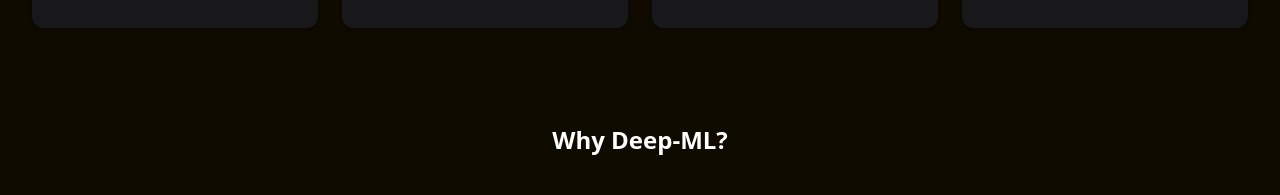
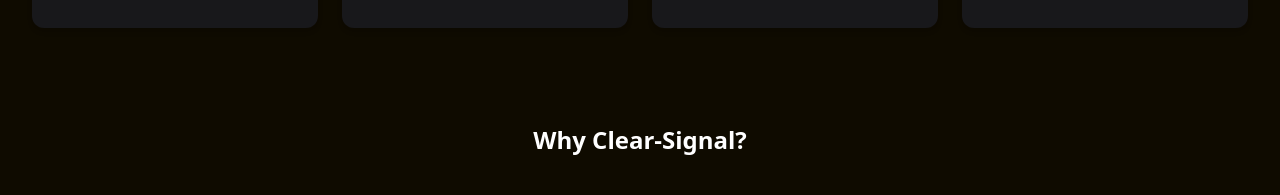
Before and after one commit to Clear-Signal/frontend, a React (Vite) app: page / in a window 1280 px wide. Shown: the part 1085-1280 px from the top of the page. Built offline with nearby package versions, Linux system fonts and the light colour scheme.

Commit message:
fix small bugs

```diff
--- a/src/components/WhyDeepML.jsx
+++ b/src/components/WhyDeepML.jsx
@@ -37,7 +37,7 @@
 const WhyDeepML = () => {
   return (
     <section className="bg-var(--color-bg) text-white py-12">
-      <h2 className="text-center text-2xl font-bold mb-10">Why Deep-ML?</h2>
+      <h2 className="text-center text-2xl font-bold mb-10">Why Clear-Signal?</h2>
       <div className="grid grid-cols-1 md:grid-cols-2 lg:grid-cols-3 gap-6 mx-auto px-8">
         {features.map((item, index) => (
           <div
```
